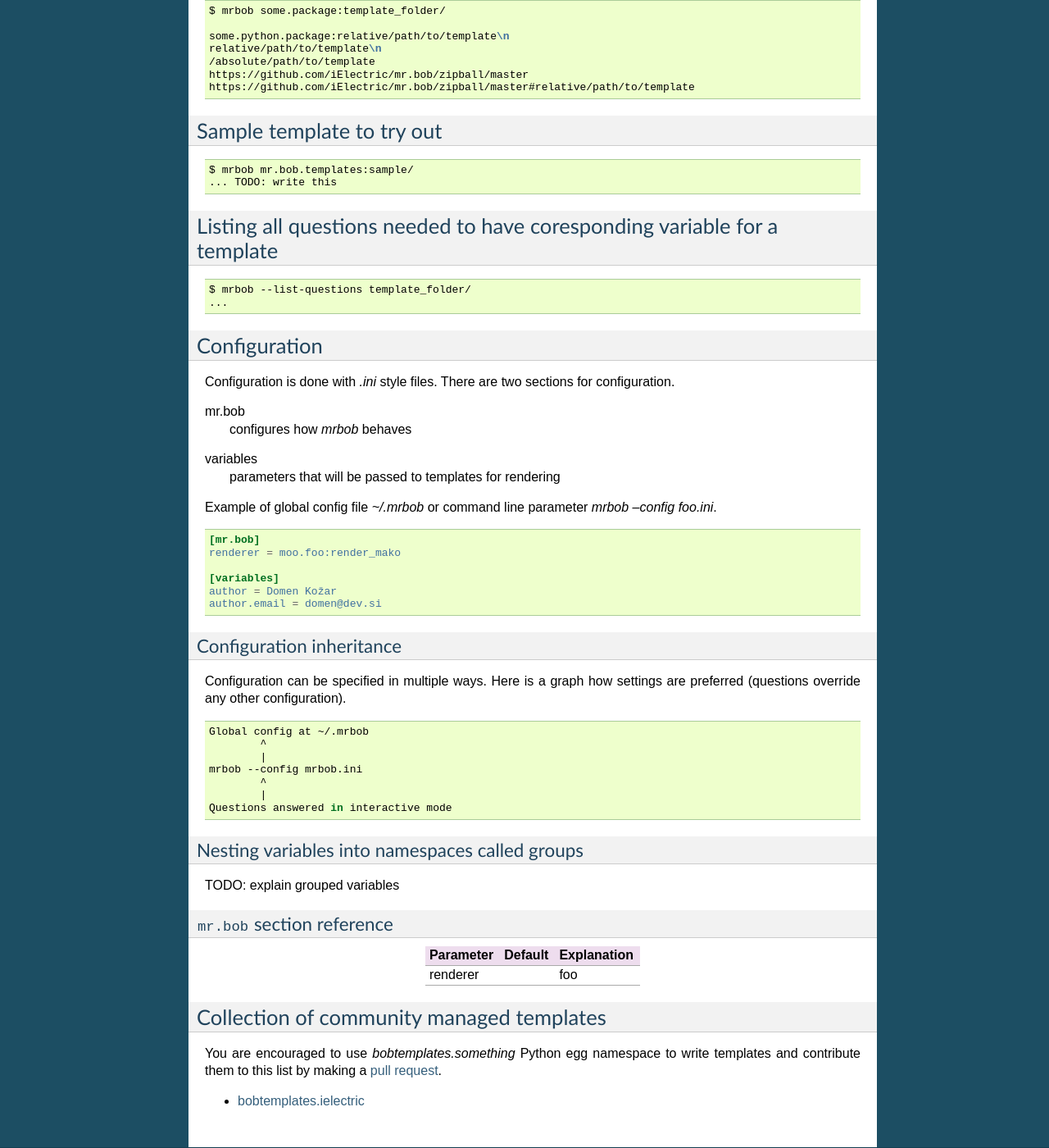
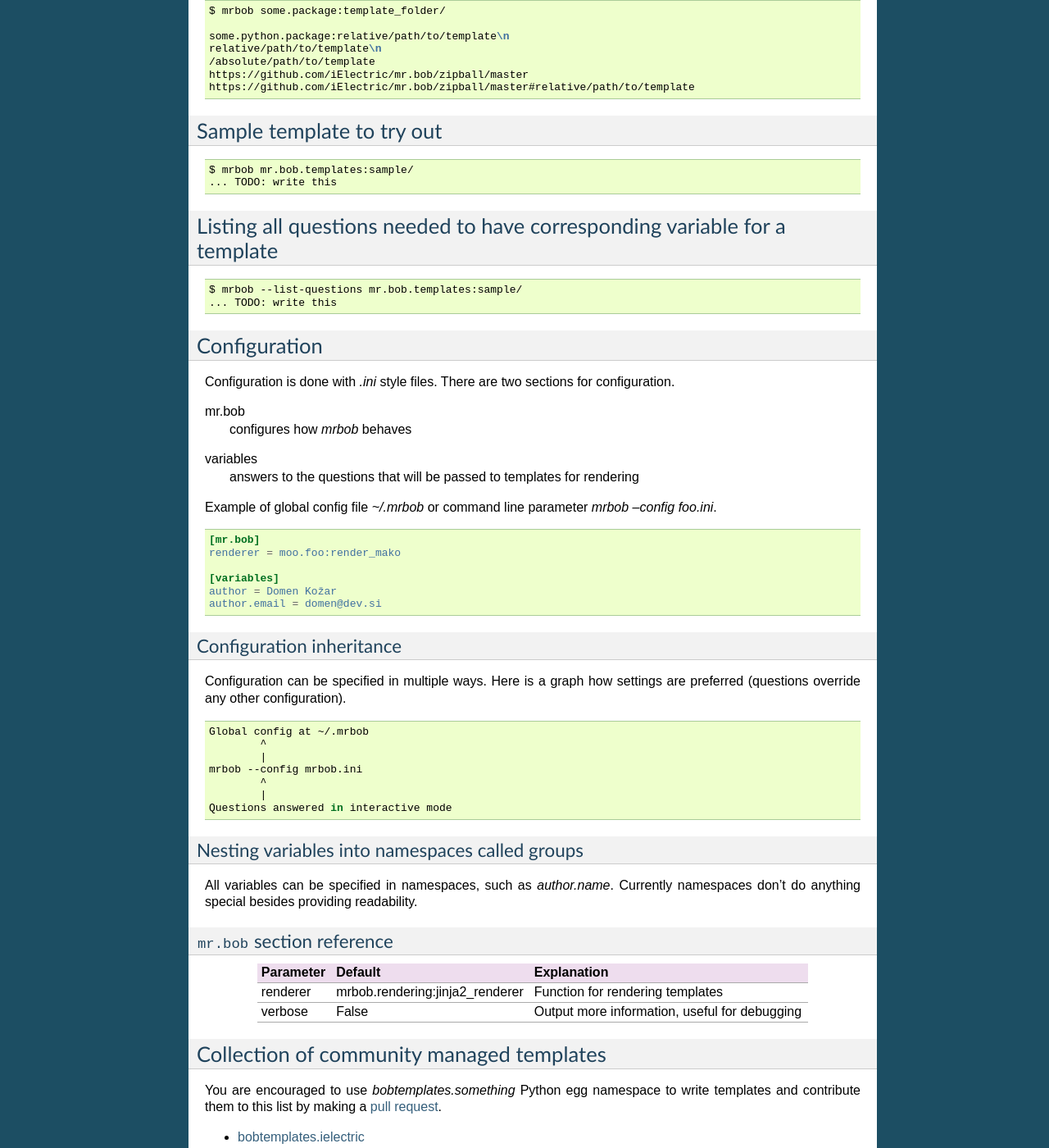
Before and after one commit to collective/mr.bob, a Sphinx documentation site: the page built from docs/source/userguide.rst, in a window 1280 px wide and 1400 px high, scrolled down 775 px. Shown: the whole window at 82% size. Built offline with Sphinx 7.4.7, drawn with Linux system fonts in a browser that asks for light colours; some of the changed text lies outside the part shown.

Commit message:
update docs

```diff
--- a/README.rst
+++ b/README.rst
@@ -5,10 +5,9 @@
 TODO
 ====
 
+- [high] Write template for quickstarter to write new templates
 - [high] Ignore .mrbob.ini by default when rendering
-- [high] Write template for quickstarter to write new templates
 - [high] Write a sample template to start with (foobar template)
-- [high] Write usermanual/developermanual (diagram how it works)
 - [medium] Ability to configure what to ignore when copying templates in bobconfig
 - [medium] validate questions being answered through config files
 - [medium] better format print questions output
--- a/docs/source/templateauthor.rst
+++ b/docs/source/templateauthor.rst
@@ -32,7 +32,7 @@
 Writing Questions
 -----------------
 
-`[question]` section in `.mrbob.ini` specifies schema how `[variables]` are validated.
+`[question]` section in `.mrbob.ini` specifies *schema* how `[variables]` are validated.
 Example speaks for itself:
 
 .. code-block:: ini
--- a/docs/source/userguide.rst
+++ b/docs/source/userguide.rst
@@ -65,13 +65,13 @@
     ... TODO: write this
 
 
-Listing all questions needed to have coresponding variable for a template
--------------------------------------------------------------------------
+Listing all questions needed to have corresponding variable for a template
+--------------------------------------------------------------------------
 
 ::
 
-    $ mrbob --list-questions template_folder/
-    ...
+    $ mrbob --list-questions mr.bob.templates:sample/
+    ... TODO: write this
 
 
 Configuration
@@ -82,7 +82,7 @@
 mr.bob
     configures how `mrbob` behaves
 variables
-    parameters that will be passed to templates for rendering
+    answers to the questions that will be passed to templates for rendering
 
 Example of global config file `~/.mrbob` or command line parameter `mrbob --config foo.ini`.
 
@@ -114,18 +114,20 @@
 Nesting variables into namespaces called groups
 ***********************************************
 
-TODO: explain grouped variables
+All variables can be specified in namespaces, such as `author.name`. Currently namespaces
+don't do anything special besides providing readability.
+
 
 
 ``mr.bob`` section reference
 ****************************
 
-============  ===========  ===============================================================
-  Parameter      Default     Explanation
-============  ===========  ===============================================================
-  renderer                  foo
-============  ===========  ===============================================================
-
+============  ===============================  ===============================================================
+  Parameter      Default                          Explanation
+============  ===============================  ===============================================================
+  renderer    mrbob.rendering:jinja2_renderer  Function for rendering templates
+  verbose     False                            Output more information, useful for debugging
+============  ===============================  ===============================================================
 
 
 
```
